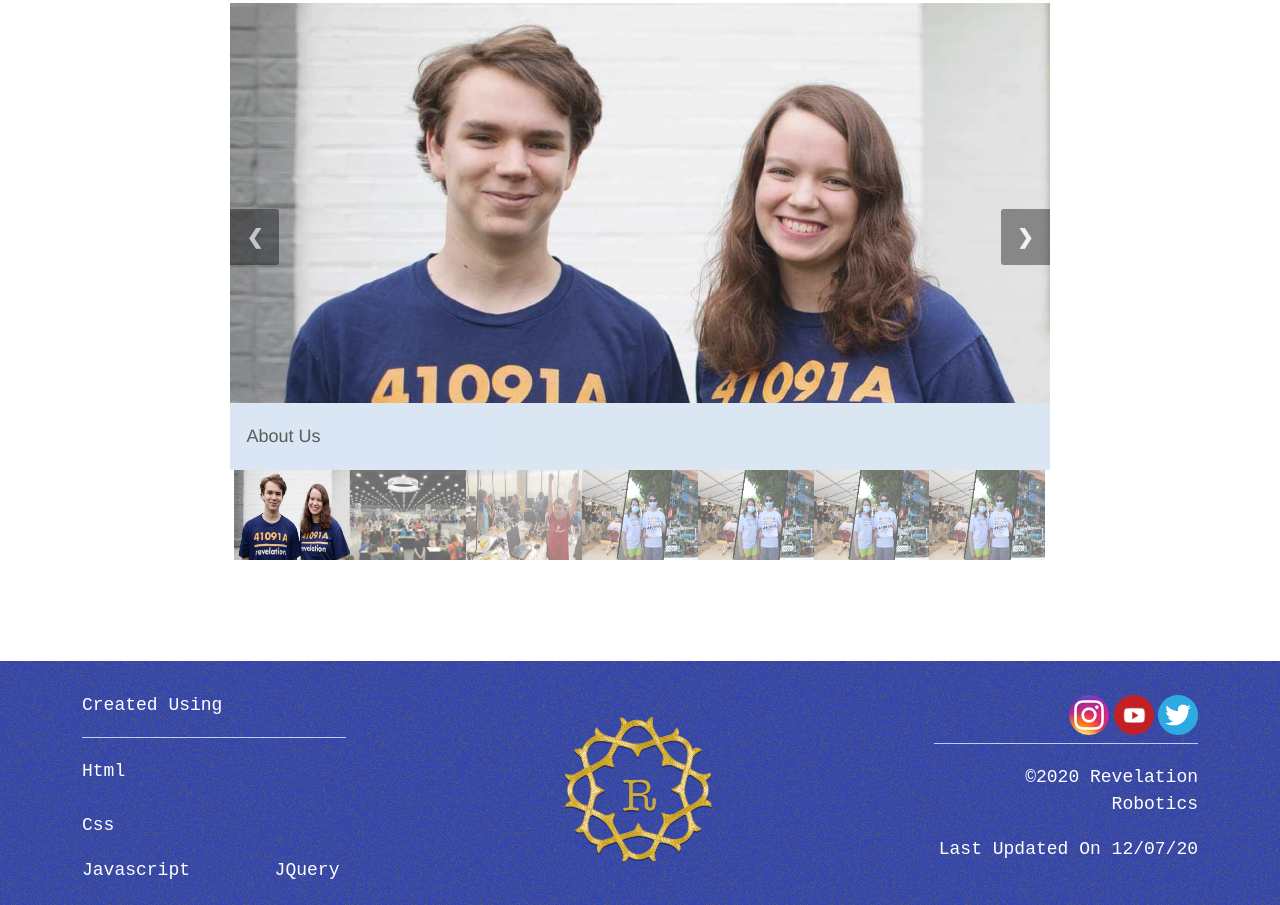
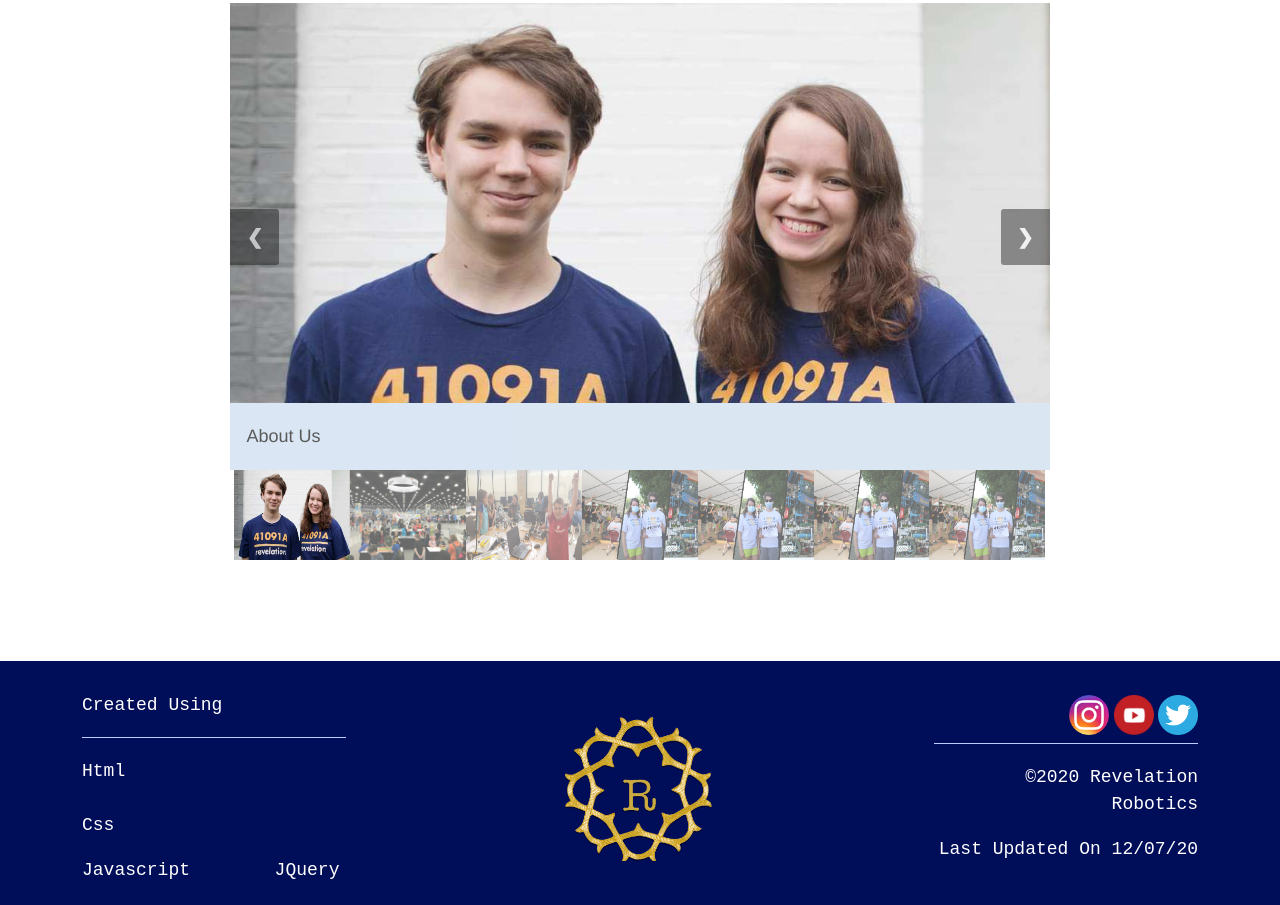
Before and after one commit to michealgscarn/website, a plain HTML site: page index.html in a window 1280 px wide. Shown: the part 3262-4167 px from the top of the page. Drawn offline with Linux system fonts and the light colour scheme.

Commit message:
navbar matches footer

```diff
--- a/Style/style.css
+++ b/Style/style.css
@@ -207,7 +207,7 @@ height:311px;
 
 /*----------Footer----------*/
 .footer {
-  background-image:url("../Images/Footer/Background.png");
+  background-color:rgb(0, 13, 88);
   padding-top:10px;
   padding-left:auto;
   padding-right:auto;
```
